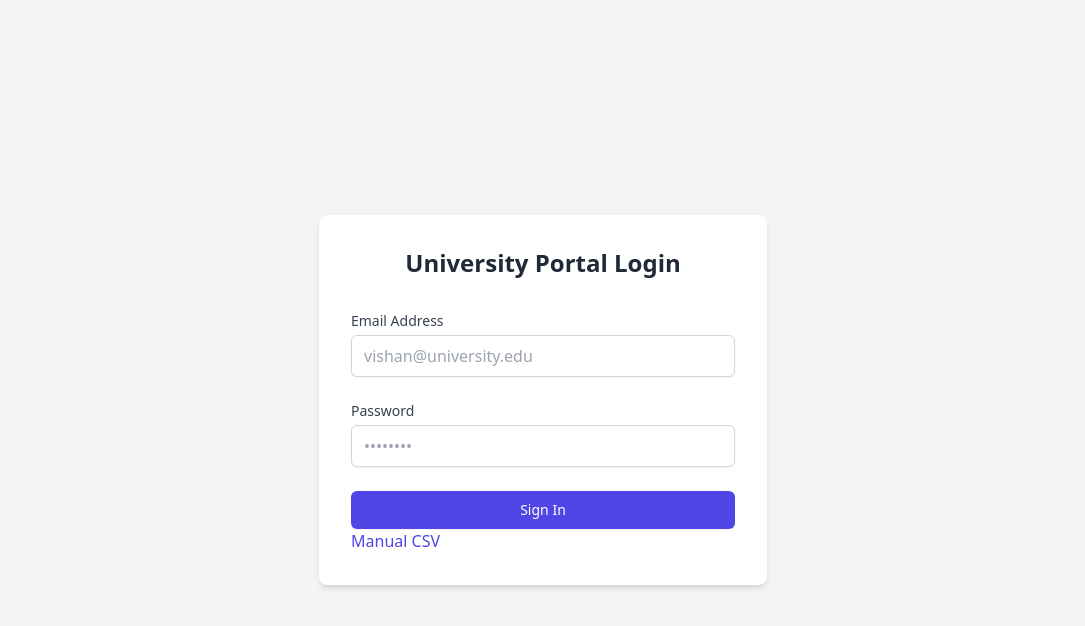
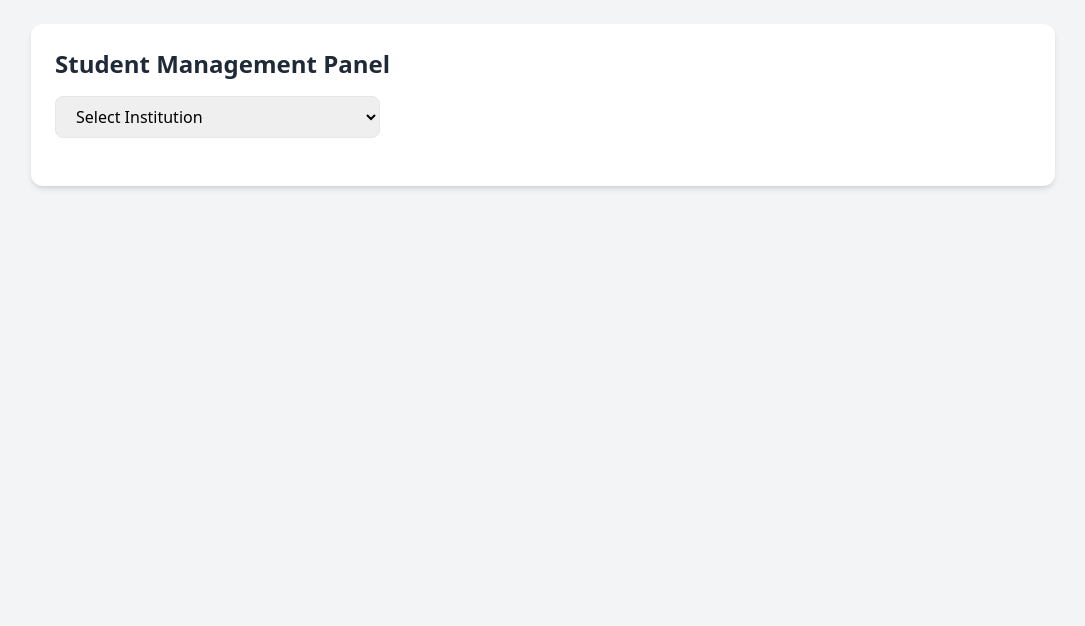
Before and after one commit to rishu458/NewAttend, a React (Create React App) app: page /student-management in a window 1280 px wide. Before the commit this address led to /. Shown: the top 626 px of the page, without its empty margins (97-1182 px from the left). Built offline with nearby package versions, Linux system fonts and the light colour scheme.

Commit message:
Added student manage

```diff
--- a/src/App.js
+++ b/src/App.js
@@ -11,6 +11,7 @@ import StudentDashboard from './pages/student_page';
 import LecturerDashboard from './pages/lecturer_page';
 import Createsession from './components/create_session';
 import LecPasswordReset from './components/lecturer_password_change';
+import StudentManagement from './components/StudentManagement';
 
 function App() {
   return (
@@ -28,6 +29,7 @@ function App() {
           <Route path="/reset-password-students" element={<PasswordReset />} />
           <Route path="/register" element={<Register />} />
           <Route path="/register-csv" element={<RegisterCSV />} />
+          <Route path="/student-management" element={<StudentManagement />} />
 
           {/* Other Routes
 
--- a/src/components/Register.js
+++ b/src/components/Register.js
@@ -47,6 +47,8 @@ function Register() {
       alert("Error registering student");
     }
   };
+
+  const institutions = ["FCT", "InstituteA", "Institute3"];
 
   return (
     <div className="flex items-center justify-center min-h-screen bg-gray-100">
@@ -103,14 +105,20 @@ function Register() {
             />
           </div>
           <div>
-            <input
-              type="text"
+            <select
               name="institution"
-              placeholder="Institution"
               value={formData.institution}
               onChange={handleChange}
+              required
               className="w-full px-4 py-2 border rounded-lg focus:outline-none focus:ring-2 focus:ring-blue-400"
-            />
+            >
+              <option value="">Select Institution</option>
+              {institutions.map((inst) => (
+                <option key={inst} value={inst}>
+                  {inst}
+                </option>
+              ))}
+            </select>
           </div>
 
           <button
--- /dev/null
+++ b/src/components/StudentManagement.jsx
@@ -0,0 +1,158 @@
+import { useEffect, useState } from "react";
+
+function StudentManagement() {
+  const [institution, setInstitution] = useState("");
+  const [students, setStudents] = useState([]);
+  const [loading, setLoading] = useState(false);
+
+  const institutions = ["FCT", "InstituteA", "Institute3"];
+
+  // =========================
+  // FETCH STUDENTS
+  // =========================
+  const fetchStudents = async (inst) => {
+    if (!inst) return;
+
+    setLoading(true);
+
+    try {
+      const res = await fetch(
+        `http://localhost:5000/api/student/manage?institution=${inst}`
+      );
+
+      const data = await res.json();
+      setStudents(data || []);
+    } catch (err) {
+      console.error("Error fetching students:", err);
+    } finally {
+      setLoading(false);
+    }
+  };
+
+  // =========================
+  // HANDLE INSTITUTION CHANGE
+  // =========================
+  const handleInstitutionChange = (e) => {
+    const inst = e.target.value;
+    setInstitution(inst);
+    fetchStudents(inst);
+  };
+
+  // =========================
+  // REMOVE STUDENT (PUT request)
+  // =========================
+  const handleRemove = async (studentID) => {
+    const confirmDelete = window.confirm(
+      "Are you sure you want to remove this student?"
+    );
+
+    if (!confirmDelete) return;
+
+    try {
+      const res = await fetch(
+        "http://localhost:5000/api/student/manage",
+        {
+          method: "PUT",
+          headers: {
+            "Content-Type": "application/json",
+          },
+          body: JSON.stringify({
+            studentID,
+            action: "remove",
+            institution,
+          }),
+        }
+      );
+
+      if (res.ok) {
+        setStudents((prev) =>
+          prev.filter((s) => s.studentID !== studentID)
+        );
+      } else {
+        alert("Failed to remove student");
+      }
+    } catch (err) {
+      console.error(err);
+      alert("Error removing student");
+    }
+  };
+
+  return (
+    <div className="min-h-screen bg-gray-100 p-6">
+      {/* HEADER */}
+      <div className="max-w-5xl mx-auto bg-white p-6 rounded-xl shadow-md">
+        <h1 className="text-2xl font-bold text-gray-800 mb-4">
+          Student Management Panel
+        </h1>
+
+        {/* INSTITUTION SELECT */}
+        <div className="mb-6">
+          <select
+            value={institution}
+            onChange={handleInstitutionChange}
+            className="w-full md:w-1/3 px-4 py-2 border rounded-lg focus:ring-2 focus:ring-blue-400"
+          >
+            <option value="">Select Institution</option>
+            {institutions.map((inst) => (
+              <option key={inst} value={inst}>
+                {inst}
+              </option>
+            ))}
+          </select>
+        </div>
+
+        {/* LOADING */}
+        {loading && (
+          <p className="text-gray-500">Loading students...</p>
+        )}
+
+        {/* TABLE */}
+        {!loading && students.length > 0 && (
+          <div className="overflow-x-auto">
+            <table className="w-full border border-gray-200 rounded-lg">
+              <thead>
+                <tr className="bg-blue-500 text-white">
+                  <th className="p-3 text-left">Name</th>
+                  <th className="p-3 text-left">Student ID</th>
+                  <th className="p-3 text-center">Action</th>
+                </tr>
+              </thead>
+
+              <tbody>
+                {students.map((student, index) => (
+                  <tr
+                    key={index}
+                    className="border-b hover:bg-gray-50"
+                  >
+                    <td className="p-3">{student.name}</td>
+                    <td className="p-3">{student.studentID}</td>
+
+                    <td className="p-3 text-center">
+                      <button
+                        onClick={() =>
+                          handleRemove(student.studentID)
+                        }
+                        className="bg-red-500 text-white px-3 py-1 rounded hover:bg-red-600 transition"
+                      >
+                        Remove
+                      </button>
+                    </td>
+                  </tr>
+                ))}
+              </tbody>
+            </table>
+          </div>
+        )}
+
+        {/* EMPTY STATE */}
+        {!loading && institution && students.length === 0 && (
+          <p className="text-gray-500">
+            No students found for {institution}
+          </p>
+        )}
+      </div>
+    </div>
+  );
+}
+
+export default StudentManagement;
--- a/src/components/csv.js
+++ b/src/components/csv.js
@@ -4,6 +4,7 @@ import Papa from "papaparse";
 function RegisterCSV() {
   const [file, setFile] = useState(null);
   const [uploading, setUploading] = useState(false);
+
 
 
   const handleFileChange = (e) => {
--- a/src/pages/lecturer_page.js
+++ b/src/pages/lecturer_page.js
@@ -125,6 +125,13 @@ const handleLogout = () => {
         >
           Logout
         </button>
+
+        <button
+          onClick={() => navigate('/student-management')}
+          className="bg-blue-500 px-3 py-2 rounded hover:bg-blue-600 transition"
+        >
+          Manage Students
+        </button>
       </div>
     </nav>
 
```
